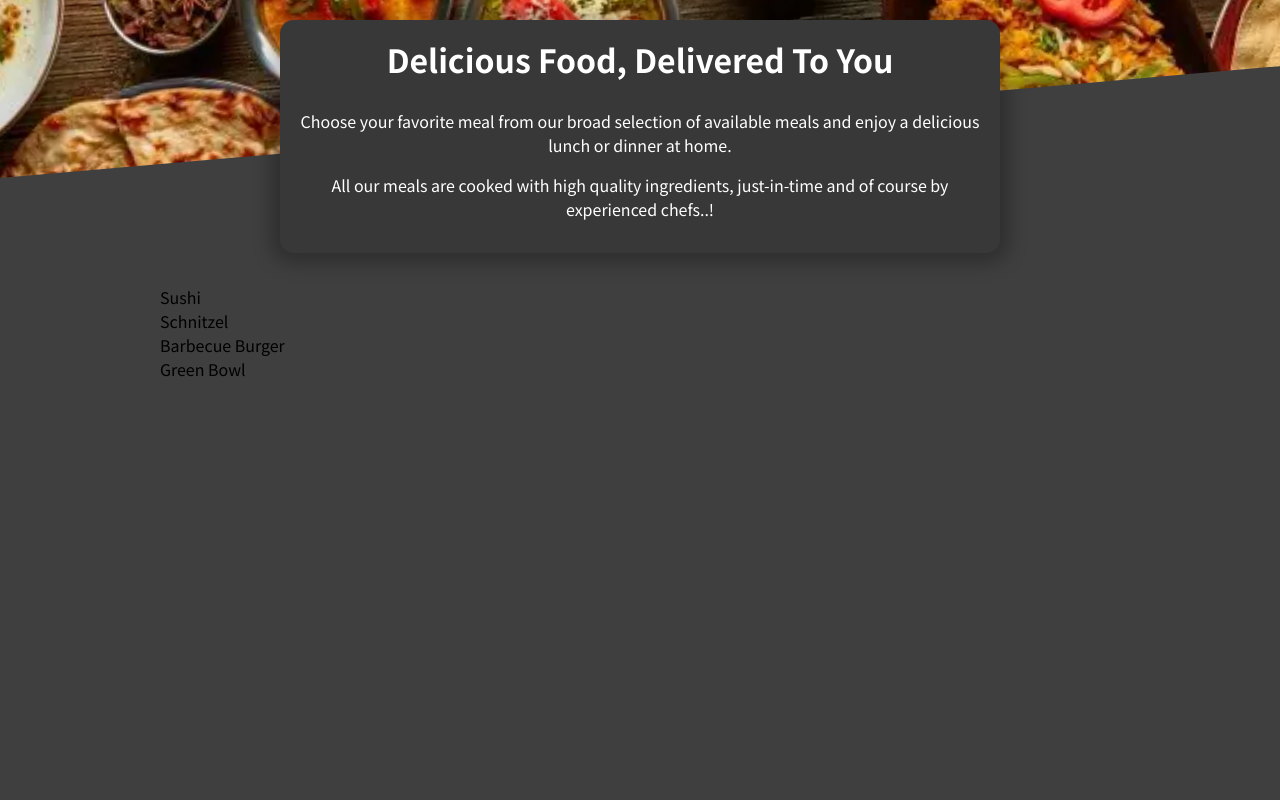
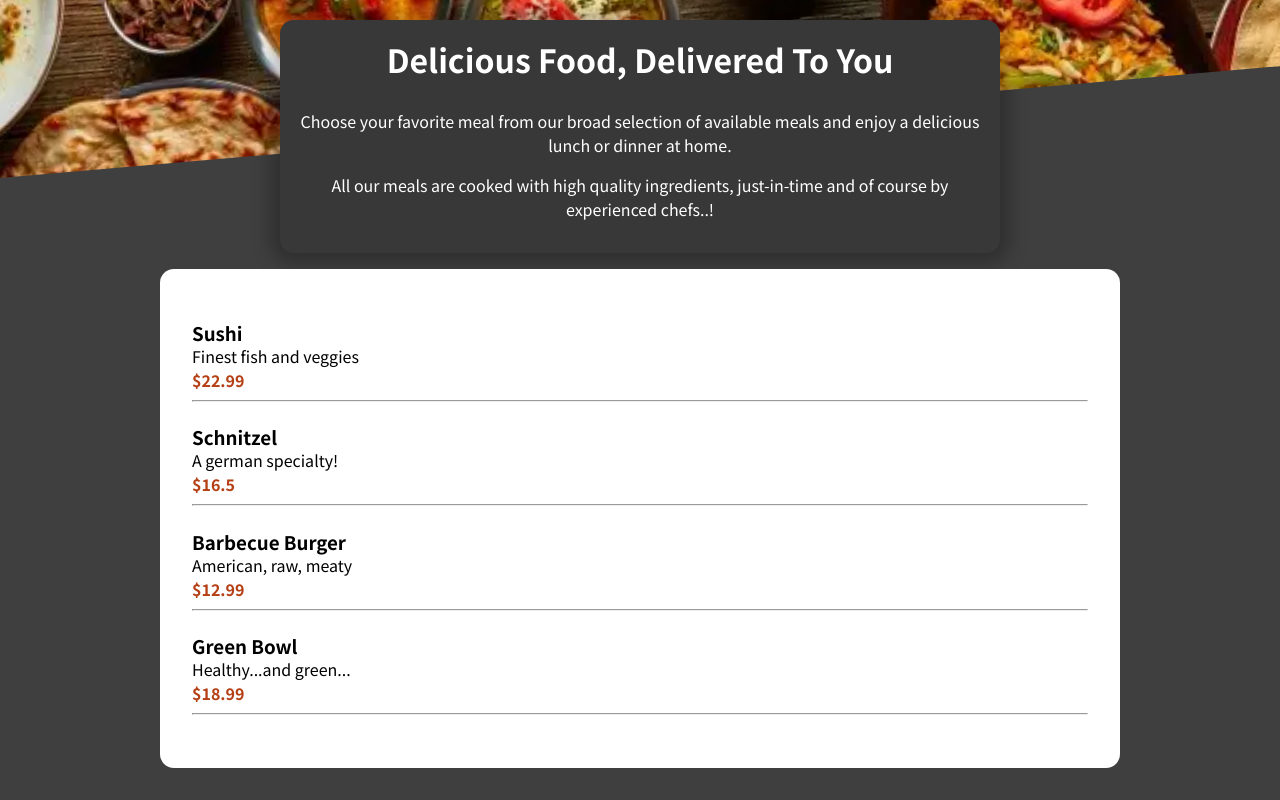
Before and after one commit to Thaheershaik6/Restaurant_website, a React (Create React App) app: page / in a window 1280 px wide. Shown: the part 220-1020 px from the top of the page. Before the commit the page ends 800 px from the top, so only its background shows below. Built offline with nearby package versions, Linux system fonts and the light colour scheme.

Commit message:
Making the Items visible

```diff
--- a/src/components/Meals/AvaliableMeals.js
+++ b/src/components/Meals/AvaliableMeals.js
@@ -1,45 +1,47 @@
-import React from 'react';
+import React from "react";
 
-import classes from './AvailableMeal.module.css';
+import classes from "./AvailableMeal.module.css";
+import MealsList from "./MealsLIst";
 
 const DUMMY_MEALS = [
   {
-      id: 'm1',
-      name: 'Sushi',
-      description: 'Finest fish and veggies',
+    id: "m1",
+    name: "Sushi",
+    description: "Finest fish and veggies",
     price: 22.99,
   },
   {
-      id: 'm2',
-      name: 'Schnitzel',
-      description: 'A german specialty!',
+    id: "m2",
+    name: "Schnitzel",
+    description: "A german specialty!",
     price: 16.5,
   },
   {
-      id: 'm3',
-      name: 'Barbecue Burger',
-      description: 'American, raw, meaty',
+    id: "m3",
+    name: "Barbecue Burger",
+    description: "American, raw, meaty",
     price: 12.99,
   },
   {
-      id: 'm4',
-      name: 'Green Bowl',
-      description: 'Healthy...and green...',
+    id: "m4",
+    name: "Green Bowl",
+    description: "Healthy...and green...",
     price: 18.99,
   },
 ];
 
-const AvaliableMeals = () =>{
+const AvaliableMeals = () => {
+  const mealsList = DUMMY_MEALS.map((meal) => (
+    <ul>
+      <h3>{meal.name}</h3> <p>{meal.description}</p> <h4>${meal.price}<hr/></h4>
+    </ul>
+  ));
 
-    const mealsList = DUMMY_MEALS.map(meal => <li>{meal.name}</li>);
-
-    return(
+  return (
     <section className={classes.meals}>
-            <ul>
-                {mealsList}
-            </ul>
+      <MealsList>{mealsList}</MealsList>
     </section>
-    )
-}
+  );
+};
 
 export default AvaliableMeals;
--- /dev/null
+++ b/src/components/Meals/MealsLIst.js
@@ -0,0 +1,14 @@
+import React from "react";
+
+import classes from './MealsList.module.css'
+
+const MealsList = (props) => {
+
+    return(
+        <section className={classes.list}>
+                {props.children}
+        </section>
+    )
+}
+
+export default MealsList;
--- /dev/null
+++ b/src/components/Meals/MealsList.module.css
@@ -0,0 +1,18 @@
+.list {
+  max-width: 70rem;
+  width: 100%;
+  background-color: white;
+  border-radius: 14px;
+  padding: 2rem;
+  margin-top: -1rem;
+
+}
+
+.list h4 {
+  color: rgb(181, 64, 22);
+  margin-top: -1rem;
+}
+
+.list p{
+    margin-top: -1.3rem;
+}
--- /dev/null
+++ b/src/components/UI/Card.module.css
@@ -0,0 +1,4 @@
+.card{
+    border-radius: 10px;
+    box-shadow: 0px 2px 8px rgba(0, 0, 0, 0.25);
+}
```
Also changed, not shown: src/components/UI/Card.js (added, +13 -0 lines). Lines whose indentation alone changed are shown as unchanged.
